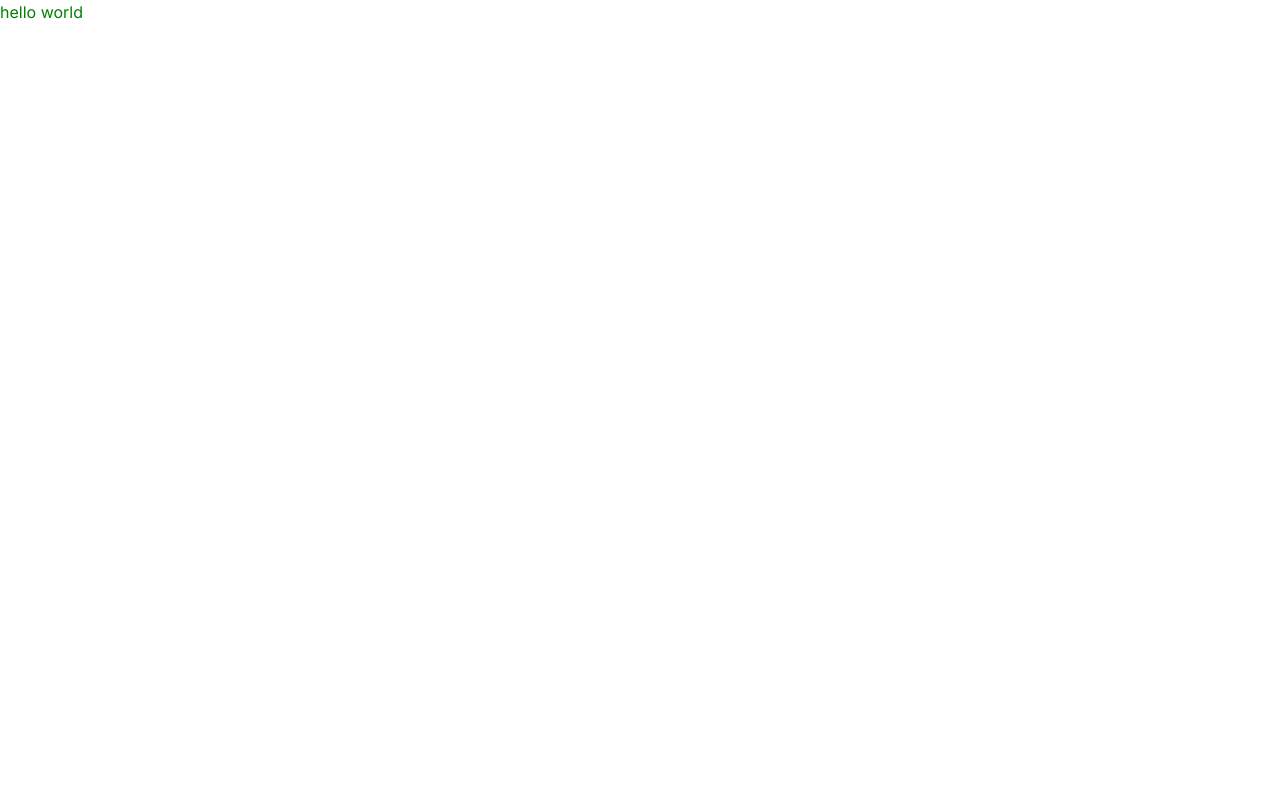
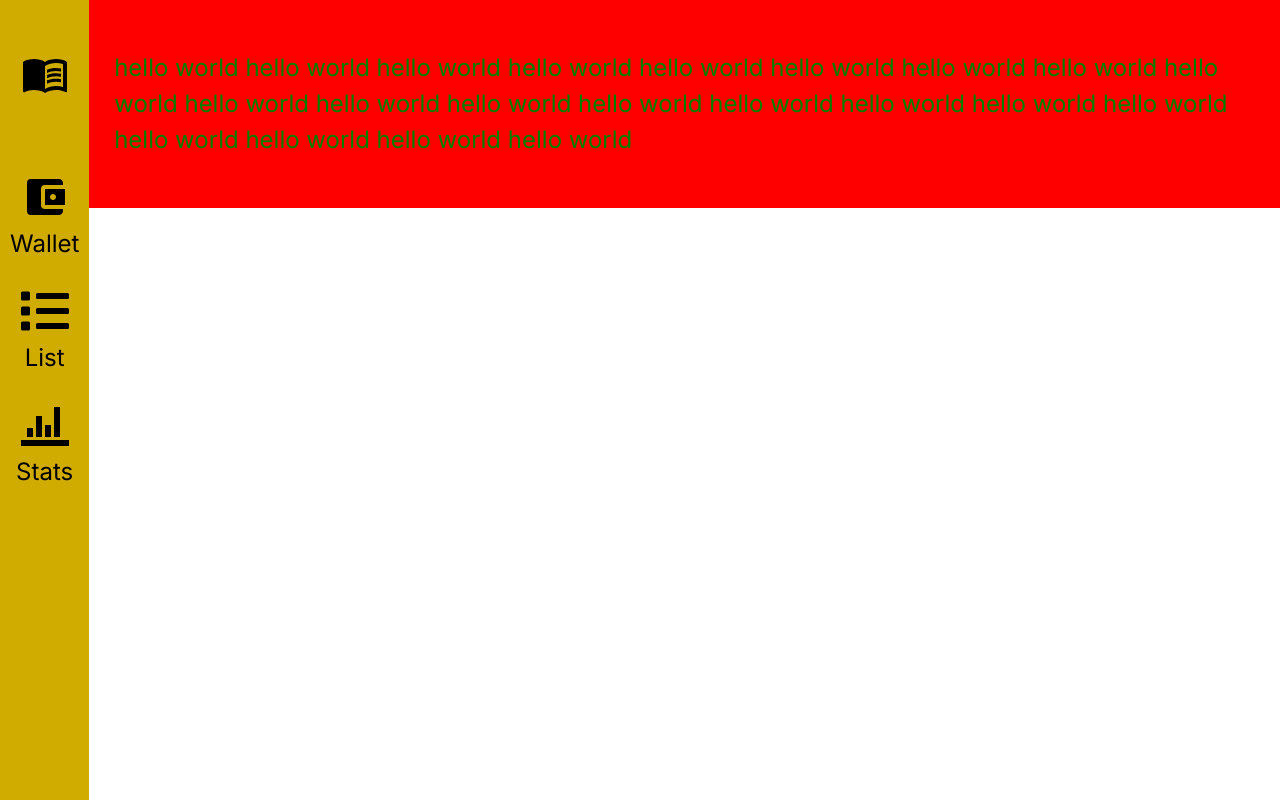
Before and after one commit to eimuciu/cash-tracker, a Next.js app: page / in a window 1280 px wide. Built offline with nearby package versions, Linux system fonts and the light colour scheme.

Commit message:
creating navbar

```diff
--- a/src/app/(pages)/page.tsx
+++ b/src/app/(pages)/page.tsx
@@ -1,3 +1,9 @@
+import LayoutWrapper from '../components/layoutWrapper';
+
 export default function Home() {
-  return <h1 className="text-[green]">hello world</h1>;
+  return (
+    <LayoutWrapper>
+      <h1 className="text-[green]">hello world hello world hello world hello world hello world hello world hello world hello world hello world hello world hello world hello world hello world hello world hello world hello world hello world hello world hello world hello world hello world </h1>
+    </LayoutWrapper>
+  );
 }
--- a/src/app/(pages)/style.css
+++ b/src/app/(pages)/style.css
@@ -5,4 +5,11 @@
 * {
   margin: 0;
   box-sizing: border-box;
+  font-size: 24px;
 }
+
+@media (max-width: 768px) {
+  * {
+    font-size: 16px;
+  }
+}
--- /dev/null
+++ b/src/app/components/layoutWrapper/index.tsx
@@ -0,0 +1,34 @@
+'use client';
+
+import React from 'react';
+import NavBar from '../navbar';
+
+interface Props {
+  children: React.ReactElement;
+}
+
+export default function LayoutWrapper({ children }: Props) {
+  // const elRef = React.useRef<HTMLDivElement>(null);
+
+  // React.useEffect(() => {
+  //   if (elRef.current) {
+  //     console.log(elRef.current.getBoundingClientRect().width + 25);
+  //   }
+  // }, []);
+
+  return (
+    <div className="flex">
+      <div
+        // ref={elRef}
+        className="py-[50px] px-[10px] bg-[#D1AC00] min-h-screen fixed md:hidden"
+      >
+        <NavBar />
+      </div>
+      <div
+        className={`w-[100%] bg-[red] pr-[25px] py-[50px] pl-[114.18px] md:pl-[25px]`}
+      >
+        {children}
+      </div>
+    </div>
+  );
+}
--- /dev/null
+++ b/src/app/components/navbar/index.tsx
@@ -0,0 +1,31 @@
+import { MdAccountBalanceWallet } from 'react-icons/md';
+import { FaList } from 'react-icons/fa';
+import { ImStatsBars } from 'react-icons/im';
+import { MdOutlineMenuBook } from 'react-icons/md';
+
+const iconClassNames = 'w-[2rem] h-[2rem]';
+
+const navItemClassNames =
+  'flex flex-col justify-center items-center gap-y-[5px]';
+
+export default function NavBar() {
+  return (
+    <div className="flex flex-col gap-y-[25px]">
+      <div className="flex flex-col justify-center items-center mb-[50px]">
+        <MdOutlineMenuBook className={iconClassNames} />
+      </div>
+      <div className={navItemClassNames}>
+        <MdAccountBalanceWallet className={iconClassNames} />
+        Wallet
+      </div>
+      <div className={navItemClassNames}>
+        <FaList className={iconClassNames} />
+        List
+      </div>
+      <div className={navItemClassNames}>
+        <ImStatsBars className={iconClassNames} />
+        Stats
+      </div>
+    </div>
+  );
+}
--- a/tailwind.config.ts
+++ b/tailwind.config.ts
@@ -14,6 +14,13 @@ const config: Config = {
           'conic-gradient(from 180deg at 50% 50%, var(--tw-gradient-stops))',
       },
     },
+    screens: {
+      '2xl': { max: '1536px' },
+      xl: { max: '1280px' },
+      lg: { max: '1024px' },
+      md: { max: '768px' },
+      sm: { max: '640px' },
+    },
   },
   plugins: [],
 };
```
Also changed, not shown: package.json (+5 -4 lines), 1 other file (tests, documents, lock files or other folders).
